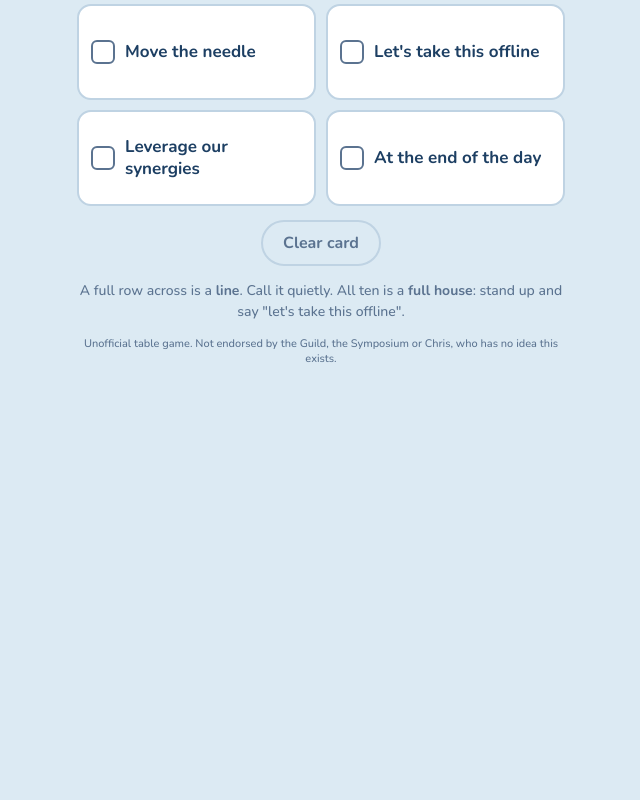
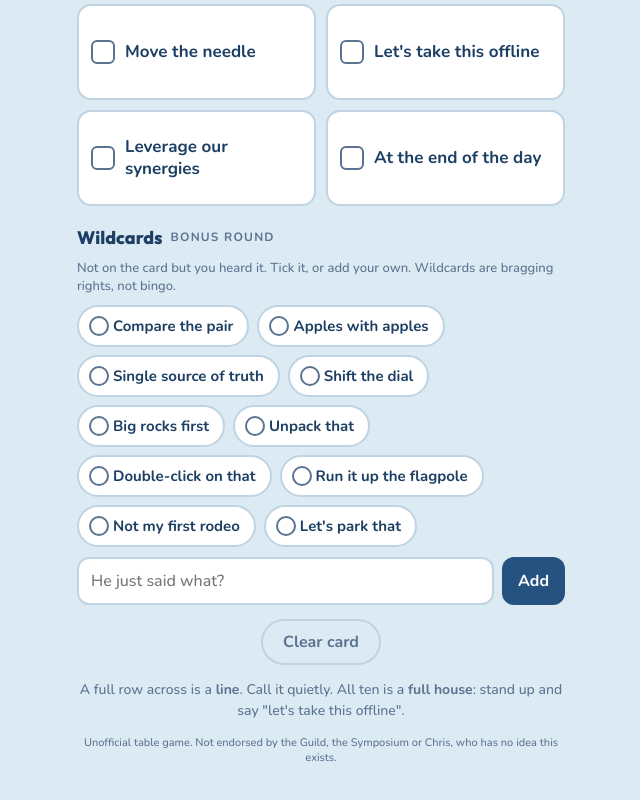
Before and after one commit to nickebiggs-tech/pgs-bingo, a plain HTML site: page index.html in a window 1280 px wide. Shown: the part 825-1625 px from the top of the page, without its empty margins (319-959 px from the left). Before the commit the page ends 1231 px from the top, so only its background shows below. Drawn offline with nearby package versions, Linux system fonts and the light colour scheme.

Commit message:
Add wildcard bonus round with custom phrases
Co-Authored-By: Claude Fable 5.1 <noreply@anthropic.com>
Claude-Session: https://claude.ai/code/session_01FcugFB9qGmfNUNCgqfyzd9

```diff
--- a/index.html
+++ b/index.html
@@ -56,6 +56,21 @@ body::before{content:"";position:fixed;inset:0 0 auto;height:env(safe-area-inset
 .sq.on{background:var(--on-bg);border-color:var(--on-bg);color:#fff;text-decoration:line-through;text-decoration-thickness:2px}
 .sq.on::before{content:"✓";border-color:var(--gold);background:var(--gold);color:var(--navy-deep);font-size:15px;line-height:17px;text-align:center;font-weight:900}
 
+.wild{display:flex;flex-direction:column;gap:10px}
+.wild h3{font-family:var(--display);font-weight:800;font-size:18px;margin:6px 0 0;display:flex;align-items:center;gap:8px}
+.wild h3 small{font-family:var(--body);font-weight:700;font-size:12px;color:var(--muted);letter-spacing:.1em;text-transform:uppercase}
+.wild .hint{font-size:13px;color:var(--muted);margin:0;line-height:1.4}
+.chips{display:flex;flex-wrap:wrap;gap:8px}
+.chip{position:relative;border:2px solid var(--line);background:var(--card);color:var(--fg);border-radius:99px;padding:9px 14px 9px 34px;font:inherit;font-weight:700;font-size:15px;cursor:pointer;max-width:100%;text-align:left}
+.chip::before{content:"";position:absolute;left:10px;top:50%;translate:0 -50%;width:16px;height:16px;border:2px solid var(--muted);border-radius:50%}
+.chip.on{background:var(--gold);border-color:var(--gold);color:var(--navy-deep);text-decoration:line-through}
+.chip.on::before{content:"✓";border-color:var(--navy-deep);background:var(--navy-deep);color:var(--gold);font-size:11px;line-height:12px;text-align:center;font-weight:900}
+.chip:focus-visible{outline:3px solid var(--gold);outline-offset:2px}
+.addrow{display:flex;gap:8px}
+.addrow input{flex:1;min-width:0;border:2px solid var(--line);background:var(--card);color:var(--fg);border-radius:12px;padding:11px 12px;font:inherit;font-size:16px}
+.addrow input:focus{outline:3px solid var(--gold);outline-offset:1px}
+.addrow button{background:var(--navy);color:#fff;border:0;border-radius:12px;padding:0 16px;font:inherit;font-weight:800;font-size:16px;cursor:pointer}
+.addrow button:focus-visible{outline:3px solid var(--gold)}
 .actions{display:flex;justify-content:center}
 button.ghost{background:none;border:2px solid var(--line);border-radius:99px;padding:10px 20px;font:inherit;font-size:16px;font-weight:700;color:var(--muted);cursor:pointer}
 button.ghost:focus-visible{outline:3px solid var(--gold)}
@@ -107,6 +122,13 @@ button.ghost:focus-visible{outline:3px solid var(--gold)}
     <button class="sq" type="button" id="sq9" aria-pressed="false">At the end of the day</button>
   </div>
 
+  <div class="wild">
+    <h3>Wildcards <small>bonus round</small></h3>
+    <p class="hint">Not on the card but you heard it. Tick it, or add your own. Wildcards are bragging rights, not bingo.</p>
+    <div class="chips" id="chips"></div>
+    <form class="addrow" id="addform"><input type="text" id="newwild" placeholder="He just said what?" maxlength="60" autocomplete="off"><button type="submit">Add</button></form>
+  </div>
+
   <div class="actions"><button class="ghost" id="reset">Clear card</button></div>
   <p class="rules">A full row across is a <b>line</b>. Call it quietly. All ten is a <b>full house</b>: stand up and say "let's take this offline".</p>
   <p class="fine">Unofficial table game. Not endorsed by the Guild, the Symposium or Chris, who has no idea this exists.</p>
@@ -151,6 +173,28 @@ button.ghost:focus-visible{outline:3px solid var(--gold)}
   function show(t,m){document.getElementById('btitle').textContent=t;document.getElementById('bmsg').textContent=m;document.getElementById('bingo').classList.add('show')}
   document.getElementById('close').addEventListener('click',function(){document.getElementById('bingo').classList.remove('show')});
   document.getElementById('reset').addEventListener('click',function(){state=lines.map(function(){return false});announced={};render()});
+  // Wildcards: starter set plus anything the table adds. Stored per phone like the card.
+  var wildStart=["Compare the pair","Apples with apples","Single source of truth","Shift the dial","Big rocks first","Unpack that","Double-click on that","Run it up the flagpole","Not my first rodeo","Let's park that"];
+  var wild=null;try{wild=JSON.parse(localStorage.getItem('pgs-bingo-wild')||'null')}catch(e){}
+  if(!wild||!wild.length)wild=wildStart.map(function(t){return {t:t,on:false}});
+  var chips=document.getElementById('chips');
+  function saveWild(){try{localStorage.setItem('pgs-bingo-wild',JSON.stringify(wild))}catch(e){}}
+  function renderWild(){
+    chips.innerHTML='';
+    wild.forEach(function(w,i){
+      var c=document.createElement('button');c.type='button';c.className='chip'+(w.on?' on':'');c.textContent=w.t;c.setAttribute('aria-pressed',w.on);
+      c.addEventListener('click',function(){w.on=!w.on;saveWild();renderWild()});chips.appendChild(c);
+    });
+    var n=wild.filter(function(w){return w.on}).length;
+    var h=document.querySelector('.wild h3 small');h.textContent=n?n+' heard':'bonus round';
+  }
+  document.getElementById('addform').addEventListener('submit',function(e){
+    e.preventDefault();var inp=document.getElementById('newwild');var t=inp.value.trim();if(!t)return;
+    if(!wild.some(function(w){return w.t.toLowerCase()===t.toLowerCase()}))wild.push({t:t,on:true});
+    inp.value='';saveWild();renderWild();
+  });
+  document.getElementById('reset').addEventListener('click',function(){wild=wildStart.map(function(t){return {t:t,on:false}});saveWild();renderWild()});
+  renderWild();
   render();
 })();
 </script>
```
